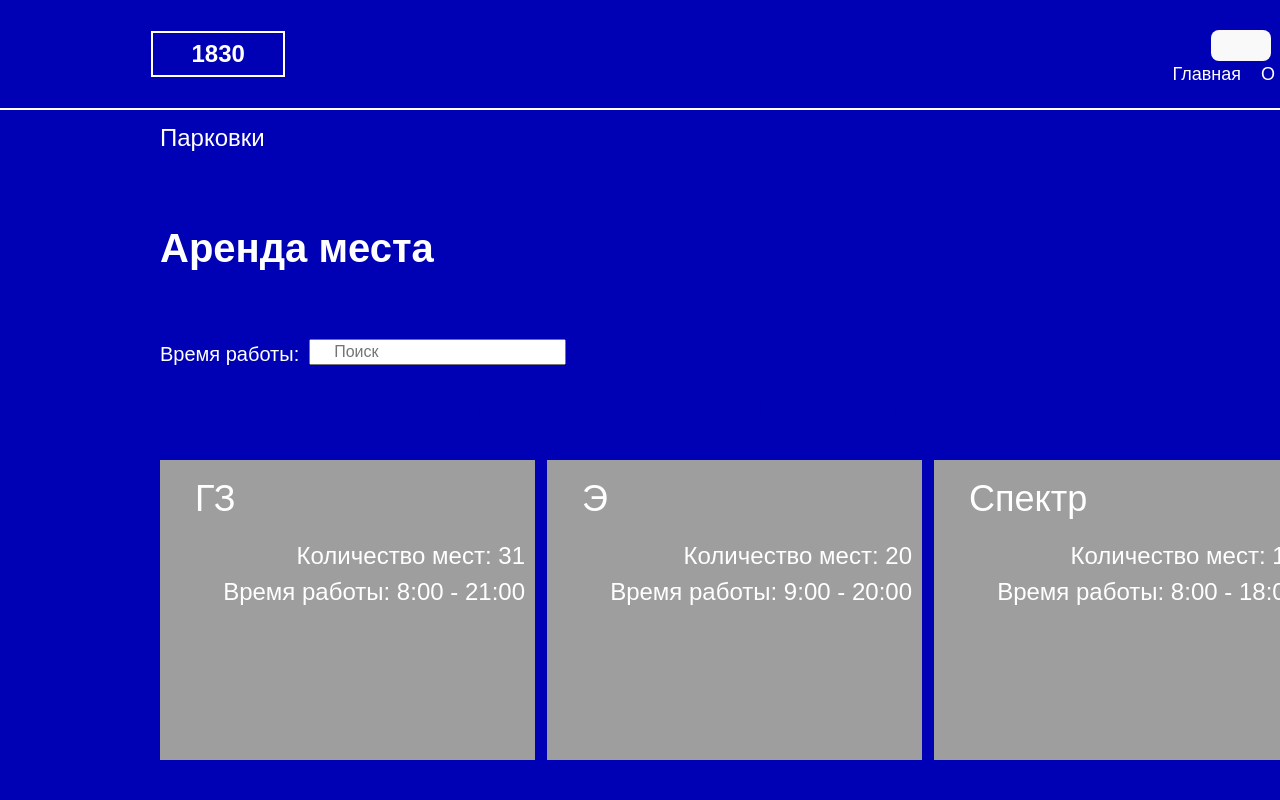
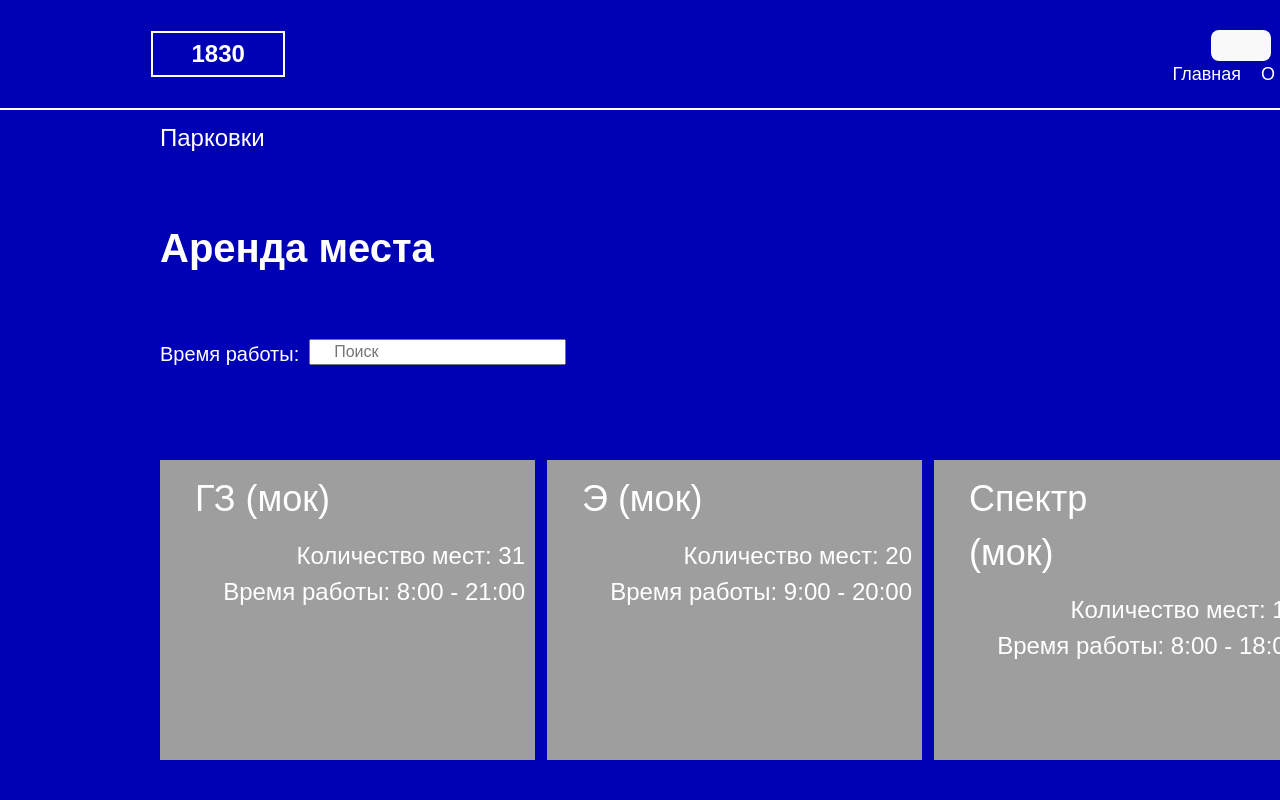
Before and after one commit to Andrest31/Parking_bmstu_frontend, a React (Vite) app in the folder parking_bmstu/: page / in a window 1280 px wide. Shown: the top 800 px of the page. Built offline with nearby package versions, Linux system fonts and the light colour scheme; no server answers.

Commit message:
fix mock

```diff
--- a/parking_bmstu/src/modules/mock.ts
+++ b/parking_bmstu/src/modules/mock.ts
@@ -17,7 +17,7 @@ export interface Parking {
 export const CARDS_DATA: Parking[] = [
   {
       id: 1,
-      name: 'ГЗ',
+      name: 'ГЗ (мок)',
       place: 'Университет',
       sports: 31,
       open_hour: 8,
@@ -28,7 +28,7 @@ export const CARDS_DATA: Parking[] = [
   },
   {
       id: 2,
-      name: 'Э',
+      name: 'Э (мок)',
       place: 'Университет',
       sports: 20,
       open_hour: 9,
@@ -39,7 +39,7 @@ export const CARDS_DATA: Parking[] = [
   },
   {
       id: 3,
-      name: 'Спектр',
+      name: 'Спектр (мок)',
       place: 'Общежитие',
       sports: 15,
       open_hour: 8,
```
